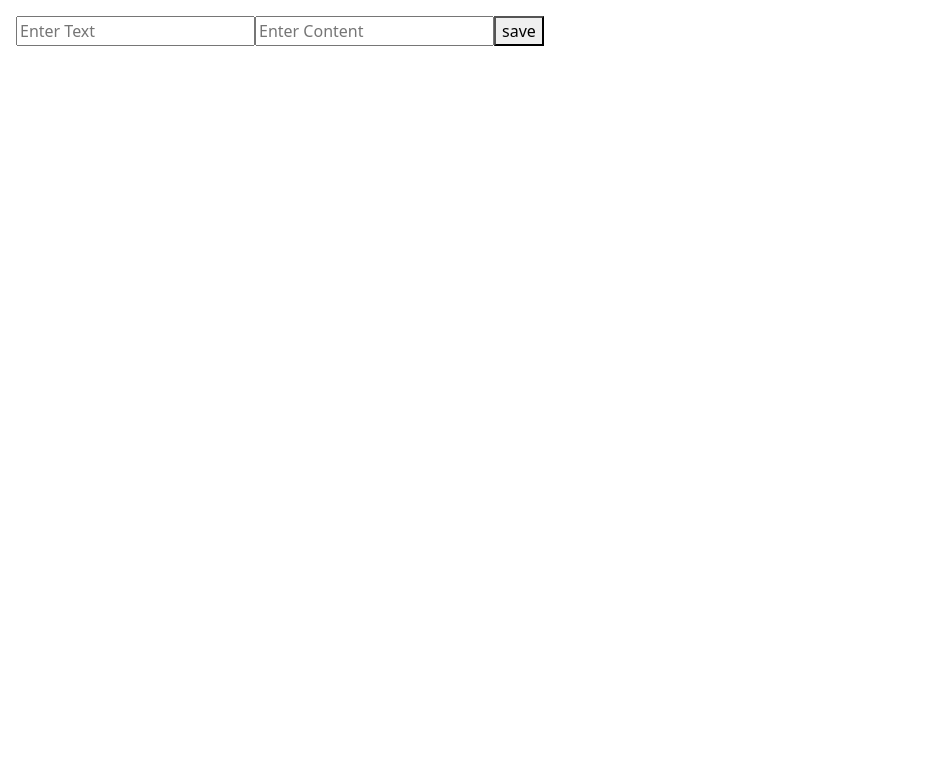
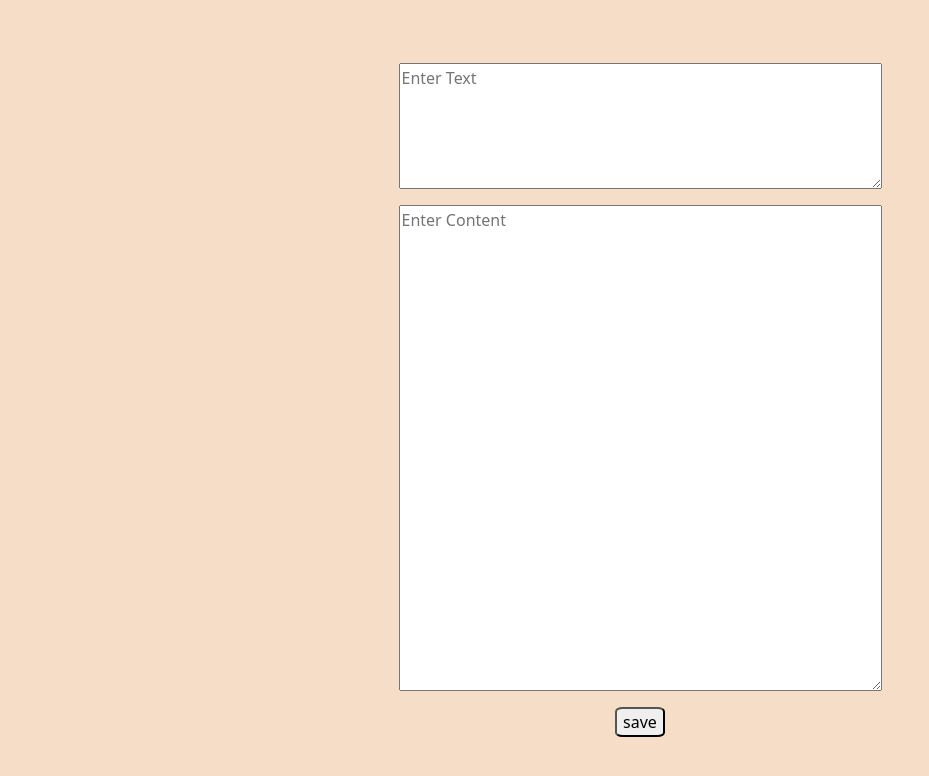
Before and after one commit to BhargavVasudevaVunnam/ToDoList, a React (Create React App) app: page / in a window 1280 px wide. Both pictures are taken after a click on the element 640 px from the left and 229 px from the top of the page. Shown: the top 776 px of the page, without its empty margins (0-929 px from the left). Built offline with nearby package versions, Linux system fonts and the light colour scheme; the HTML template or start-up script is replaced by a standard one.

Commit message:
finalized working draft

```diff
--- a/src/AddNote.scss
+++ b/src/AddNote.scss
@@ -4,6 +4,9 @@
     background-color: var(--notes-bg-color);
     width: 20vw;
     height: 30vh;
+    min-width: 100px;
+    min-height: 130px;
+    max-width: 200px;
     display: flex;
     align-items: center;
     justify-content: center;
--- a/src/App.scss
+++ b/src/App.scss
@@ -4,6 +4,7 @@
     width: 100vw;
     overflow: hidden;
     padding: 1em;
+    background-color:  #f6ddc7;
 }
 
 :root{
@@ -12,5 +13,5 @@
 
 .mouseonnote{
     transform: scale(1.1);
-    transition: transform 100ms;
+    transition: transform 500ms;
 }
--- a/src/Editing.js
+++ b/src/Editing.js
@@ -34,9 +34,11 @@ function handleaddingvalues(){
 }
 
 return <div id="Edit">
-<input type='text' placeholder='Enter Text' ref={textvalue} defaultValue={props.title} ></input>
-<input type='text' placeholder='Enter Content' ref={contentvalue} defaultValue={props.content}></input>
-<button onClick={()=>{handleaddingvalues(); props.func('Home')}}>save</button>
+
+
+<textarea id="firstbox" rows="5" cols="50" placeholder='Enter Text' ref={textvalue} defaultValue={props.title}></textarea>
+<textarea id="secondbox"rows="20" cols="50" placeholder='Enter Content' ref={contentvalue} defaultValue={props.content}></textarea>
+<button id="button1" onClick={()=>{handleaddingvalues(); props.func('Home')}}>save</button>
 </div>
 }
 
--- a/src/Editing.scss
+++ b/src/Editing.scss
@@ -1,3 +1,30 @@
+@import './App.scss';
 #Edit{
     flex: 1;
+    align-content: center;
+    justify-content: center;
+    display: flex;
+    gap: 1em;
+    flex-direction: column;
 }
+
+#button1{
+    align-self: center;
+    max-width: 50px;
+    border-radius: 15%;
+}
+#button1:hover{
+    @extend .mouseonnote;
+
+}
+#button:active{
+    border: 5px solid black;
+}
+#firstbox{
+
+    align-self: center;
+}
+#secondbox{
+
+    align-self: center;
+}
--- a/src/Home.js
+++ b/src/Home.js
@@ -4,7 +4,7 @@ import Note from './Note';
 
 function Home(props){
     return <div id="Home">
-                <h1>My Notes</h1>
+                <h1>NOTES</h1>
                 <div id="notes">
                 <AddNote func={props.func} settingclicked={props.settingclicked}/>
                 {
--- a/src/Home.scss
+++ b/src/Home.scss
@@ -1,3 +1,4 @@
+@import './App.scss';
 #Home{
     flex: 1;
     width: 100vw;
@@ -12,10 +13,20 @@
 #notes{
     flex: 1;
     display: flex;
-    gap: 3em;
+    padding: 1em;
+    gap: 1em;
     flex-wrap: wrap;
+    justify-content:space-evenly;
     overflow: auto;
 }
 ::-webkit-scrollbar {
     display:none;
 }
+h1{
+    display: inline-block;
+    font-family:sans-serif;
+
+}
+h1:hover{
+    @extend .mouseonnote;
+}
--- a/src/Note.js
+++ b/src/Note.js
@@ -8,10 +8,10 @@ let modify=[...obj];
 modify.splice(id,1);
 return modify;
 }
-return <div className="notes" onClick={()=>{console.log("double fucked"); props.settingclicked(props.index); props.func('Edit')}}>
+return <div className="notes" onClick={()=>{ props.settingclicked(props.index); props.func('Edit')}}>
                 <h5>{props.title}</h5>
                 <p>{props.content}</p>
-                <FaTrash id="icon" onClick={(e)=>{e.stopPropagation(); console.log("fucked"); props.setting1((obj)=>{return handledelete(props.index,obj)})}} size={16} color="black" />
+                <FaTrash id="icon" onClick={(e)=>{e.stopPropagation();  props.setting1((obj)=>{return handledelete(props.index,obj)})}} size={16} color="black" />
         </div>
 }
 export default Note;
--- a/src/Note.scss
+++ b/src/Note.scss
@@ -2,6 +2,9 @@
 .notes{
     width: 20vw;
     height: 30vh;
+    min-width: 100px;
+    min-height: 130px;
+    max-width: 200px;
     background-color: var(--notes-bg-color);
     border-radius: 25%;
     display: flex;
@@ -10,10 +13,45 @@
     justify-content: center;
     pointer-events: auto;
     text-align: center;
+    overflow: hidden;
+
+    padding: 2em;
+}
+.notes:active{
+    border: 3px solid black;
 }
 .notes:hover{
     @extend .mouseonnote;
 }
-#icon{
+h5{
+    flex-shrink: 0;
+    max-width: 70px;
+    max-height: 30px;
+    min-height: 20px;
+    min-width: 20px;
+    overflow: hidden;
+    flex: 1;
     align-self: center;
 }
+p{
+    flex: 3;
+    max-width: 100px;
+    max-height: 100px;
+    min-height: 50px;
+    min-width: 60px;
+    flex-shrink: 0;
+    overflow: hidden;
+    text-align: center;
+    align-self: center;
+}
+#icon{
+    flex: 1;
+    min-height: 16px;
+    min-width: 16px;
+    align-self: center;
+   flex-shrink: 0;
+   overflow: hidden;
+}
+#icon:hover{
+    @extend .mouseonnote;
+}
```
